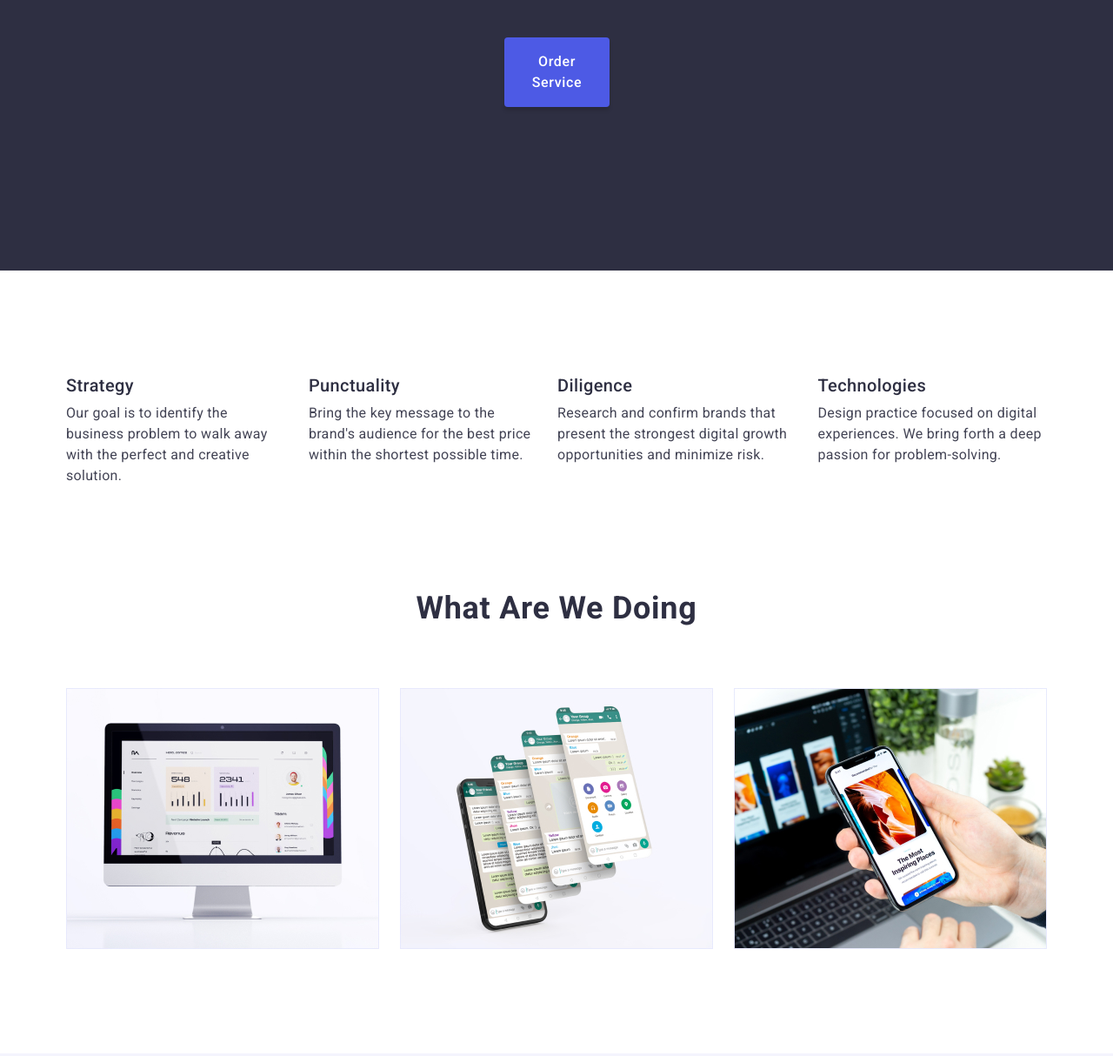
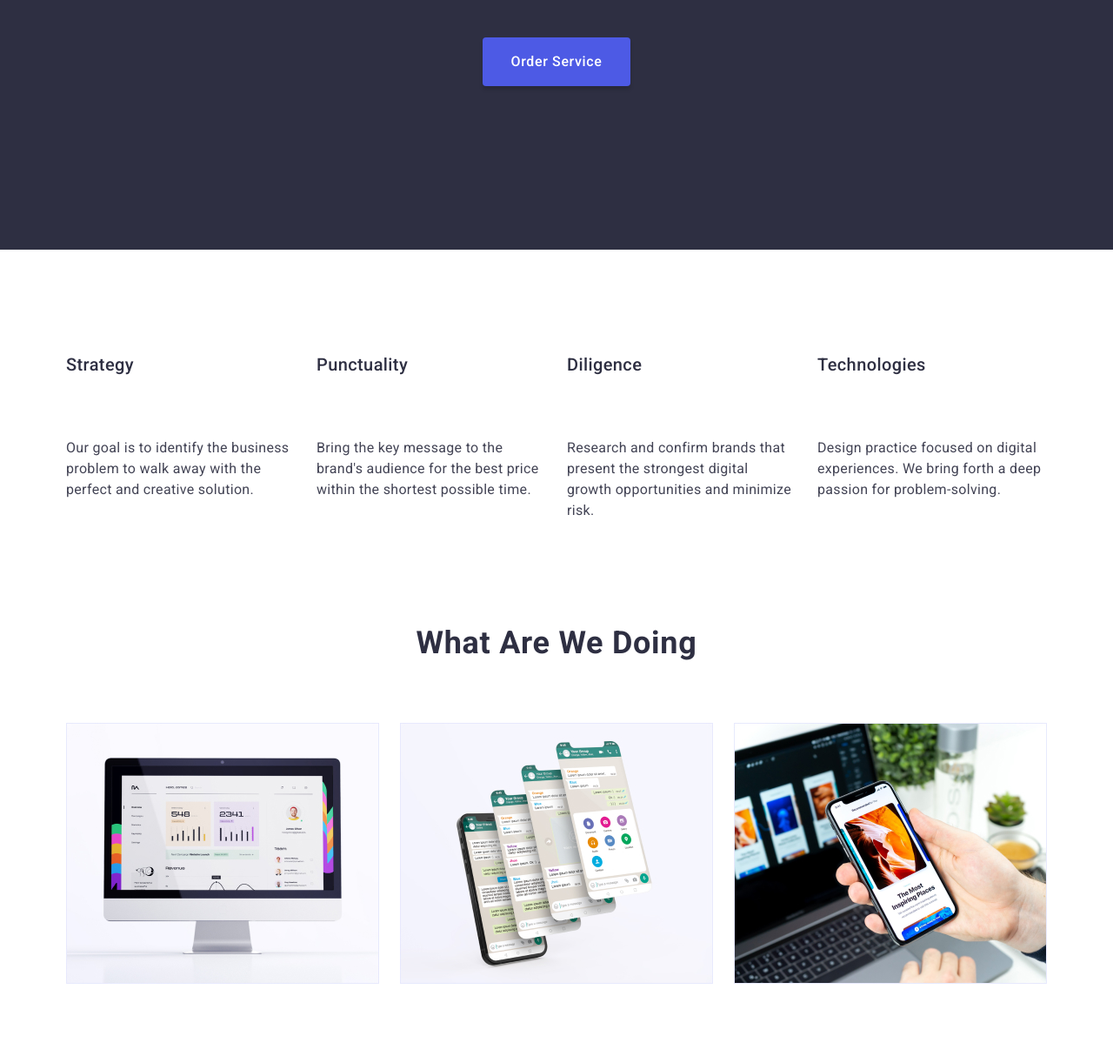
Before and after one commit to DariiaBabii/goit-markup-hw-03, a plain HTML site: page index.html in a window 1280 px wide. Shown: the part 386-1600 px from the top of the page at 87% size. Drawn offline with nearby package versions, Linux system fonts and the light colour scheme; files whose address does not match are found by name.

Commit message:
a few fixes

```diff
--- a/css/styles.css
+++ b/css/styles.css
@@ -151,9 +151,13 @@ img {
   gap: 24px;
 }
 
+.advantages-list li {
+  width: calc((100% - 3 * 24px) / 4);
+}
+
 .advantages-list-items-title {
   color: var(--dark-color);
-  padding-bottom: 8px;
+  margin-bottom: 8px;
 }
 /* Headings and text */
 .heading-one {
@@ -169,6 +173,7 @@ img {
   letter-spacing: 0.02em;
   text-transform: capitalize;
   text-align: center;
+  margin-bottom: 72px;
 }
 
 .heading-three {
@@ -176,6 +181,7 @@ img {
   font-size: 20px;
   line-height: 1.2;
   letter-spacing: 0.02em;
+  margin-bottom: 72px;
 }
 
 .body {
@@ -216,7 +222,6 @@ img {
   display: flex;
   justify-content: space-between;
   gap: 24px;
-  padding-top: 72px;
 }
 
 .team-member-list {
@@ -236,13 +241,16 @@ img {
   margin-bottom: 8px;
 }
 
+/* portfolio-cards */
+
+.portfolio {
+  padding-bottom: 120px;
+}
 .portfolio-list {
   display: flex;
   flex-direction: row;
   justify-content: space-between;
   gap: 24px;
-  padding-top: 72px;
-  padding-bottom: 120px;
 }
 
 .portfolio-title,
@@ -257,12 +265,12 @@ img {
 /* Portfolio-page */
 
 .portfolio-page {
+  padding-top: 96px;
   padding-bottom: 120px;
 }
 
 .menu {
   display: flex;
-  margin-top: 96px;
   margin-bottom: 72px;
   justify-content: center;
   gap: 24px;
@@ -301,8 +309,6 @@ img {
   background-color: var(--primary-brand);
   color: var(--white-color);
   padding: 16px 32px;
-  margin-left: 636px;
-  margin-right: 635px;
 }
 
 .button.button-order:focus,
```
